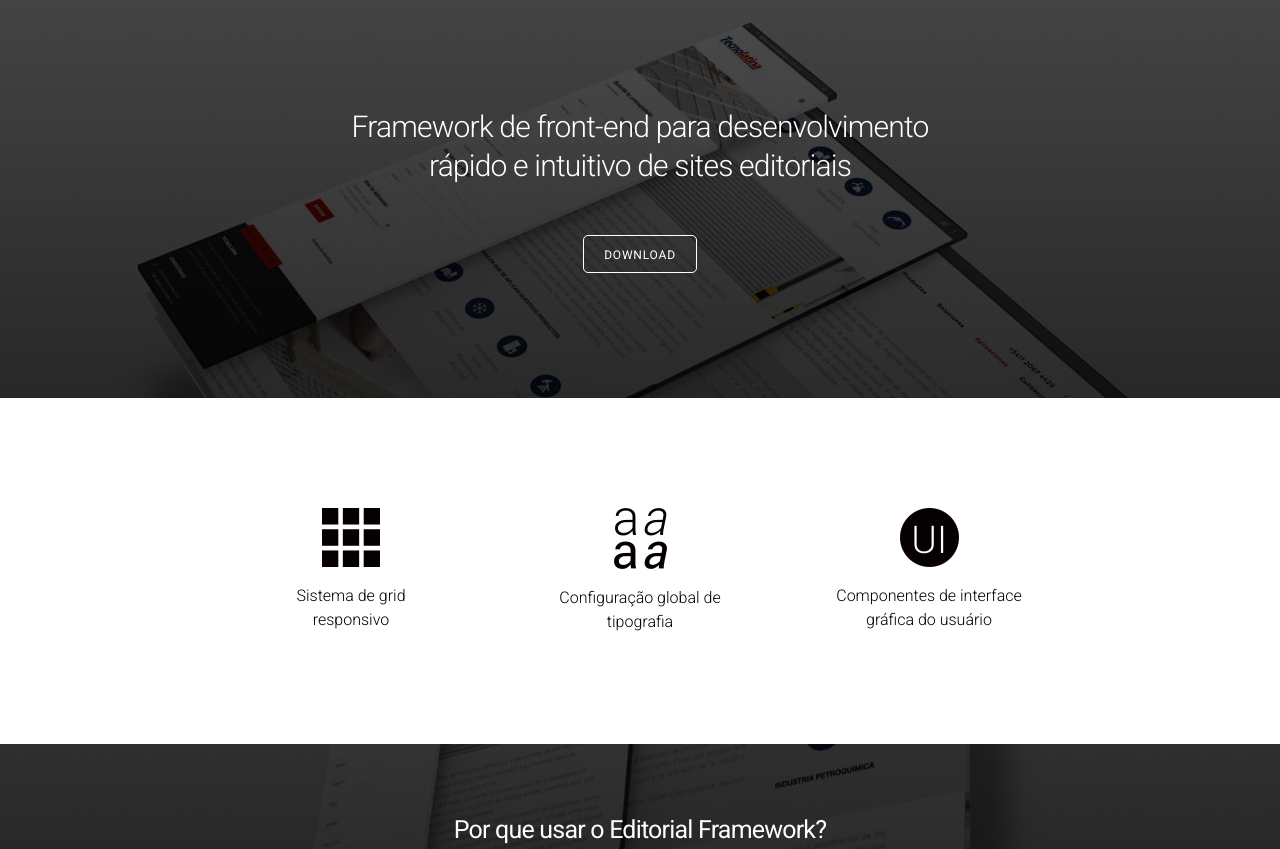
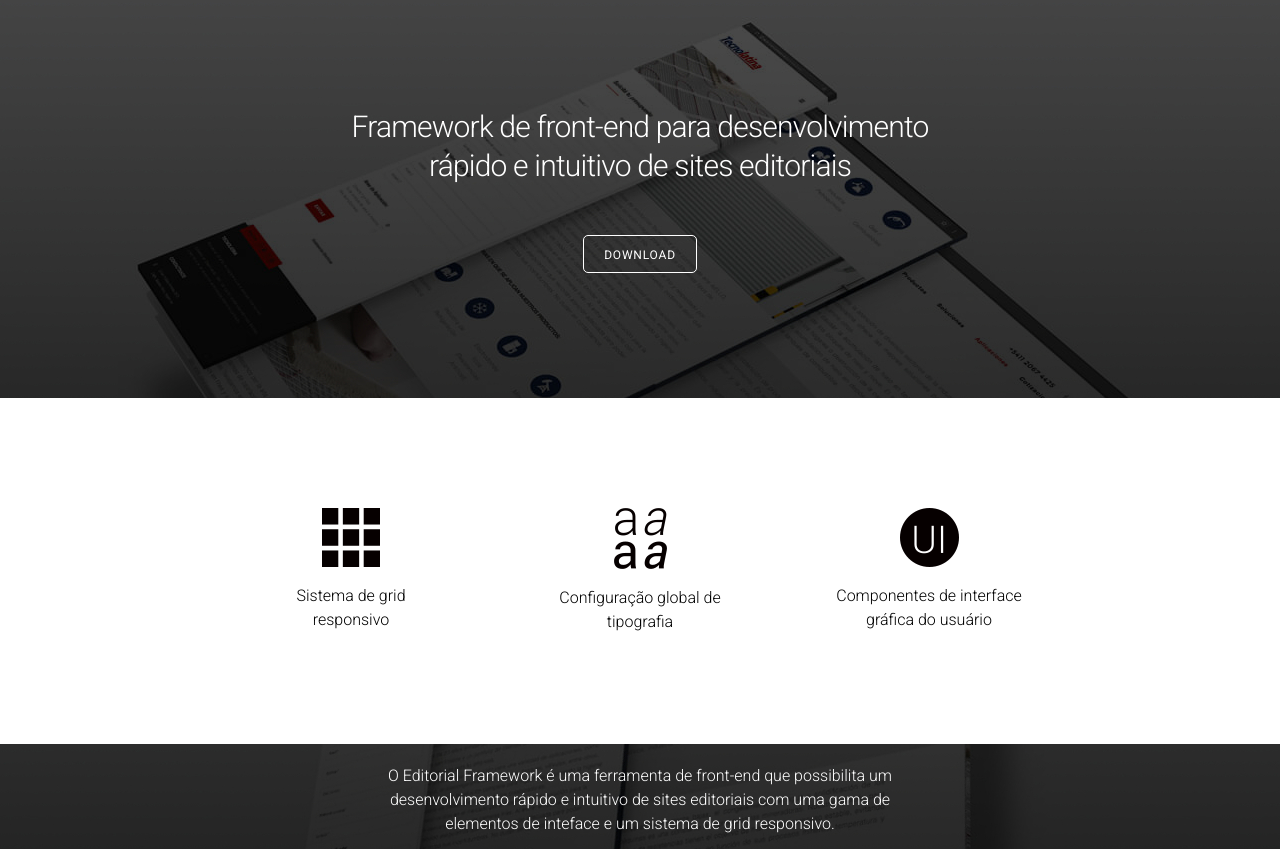
Before and after one commit to leandrohora/EditorialFramework, a plain HTML site: page index.html in a window 1280 px wide. Shown: the part 103-952 px from the top of the page. Drawn offline with Linux system fonts and the light colour scheme.

Commit message:
Update index.html

```diff
--- a/index.html
+++ b/index.html
@@ -102,7 +102,7 @@
 			<div class="col-12">
 				<div class="question">
 					<article>
-						<h2>Por que usar o Editorial Framework?</h2>
+<!-- 						<h2>Por que usar o Editorial Framework?</h2> -->
 						<p>O Editorial Framework é uma ferramenta de front-end que possibilita um desenvolvimento rápido e intuitivo de sites editoriais com uma gama de elementos de inteface e um sistema de grid responsivo.</p>
 					</article>
 				</div>
```
